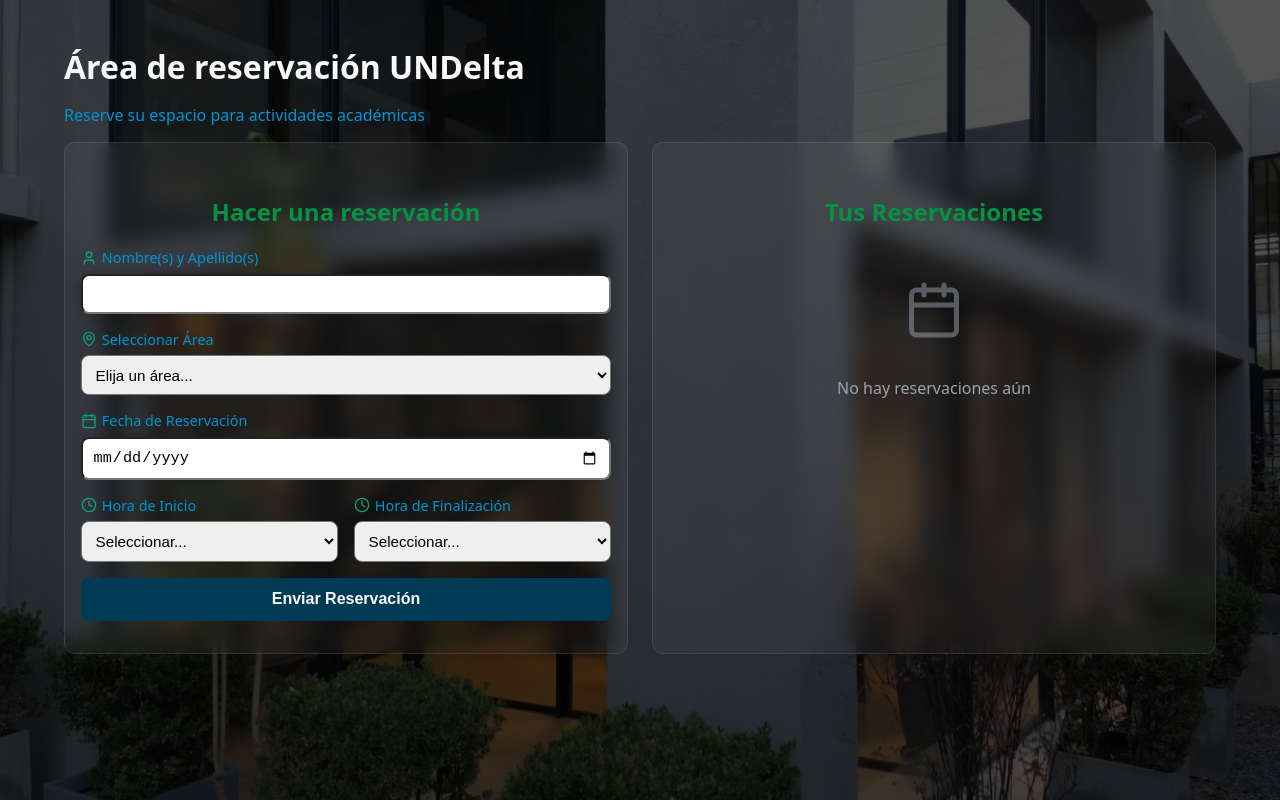
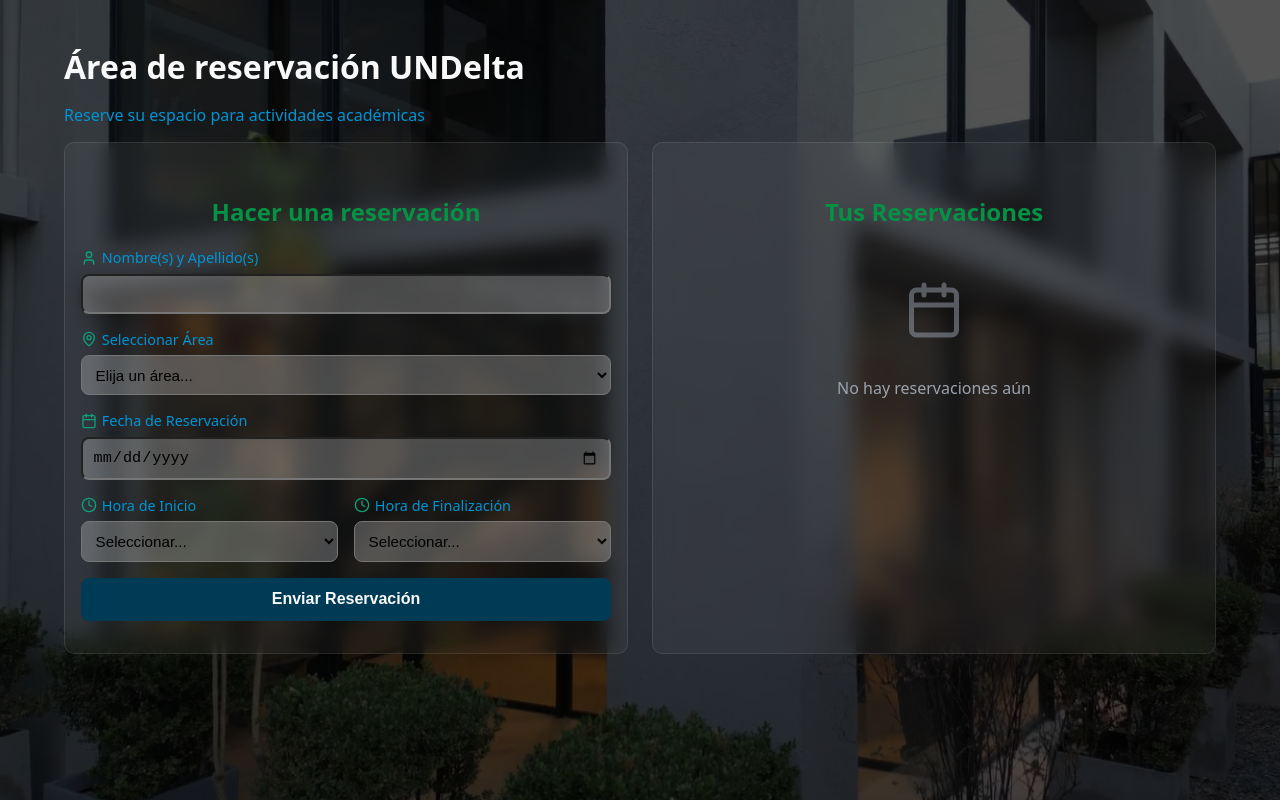
Before and after one commit to Sanchez-Mariano/Reservaciones-Undelta, a React (Create React App) app: page / in a window 1280 px wide. Built offline with nearby package versions, Linux system fonts and the light colour scheme.

Commit message:
css posible final

```diff
--- a/src/menu/menu.css
+++ b/src/menu/menu.css
@@ -76,6 +76,8 @@ body::before {
   box-sizing: border-box;
   display: block;
   min-width: 0;
+  background: rgba(255, 255, 255, 0.24);
+  transition: transform 0.3s ease, background 0.3s ease;
 }
 
 .time-grid > div {
@@ -184,7 +186,7 @@ body::before {
 }
 
 .reservation {
-  background-color: #f9f9f9;
+  background: #ffffff;
   border: 3px solid #003B55;
   padding: 1rem;
   border-radius: 0.5rem;
```
